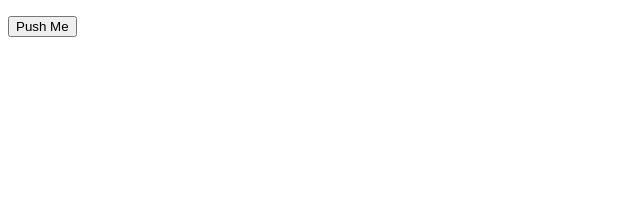
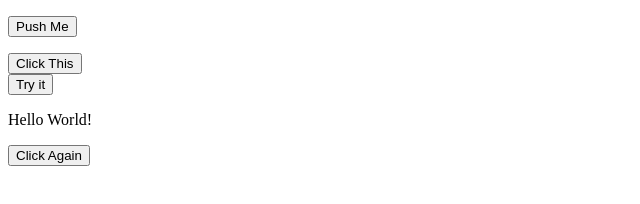
Before and after one commit to JoshuaRolph/JavaScript-Projects, a plain HTML site: page Project8_string_methods/index.html in a window 1280 px wide. Shown: the whole page, without its empty margins (0-640 px from the left). Drawn offline with Linux system fonts and the light colour scheme.

Commit message:
Update index.html

```diff
--- a/Project8_string_methods/index.html
+++ b/Project8_string_methods/index.html
@@ -8,6 +8,7 @@
     </head>
 
 <body>
+<!--Concatenate Example-->
     <div>
         <div>
             <div>
@@ -16,6 +17,27 @@
             </div>
         </div>
     </div>
+<!--End Concatenate Example-->
 
+<!--Slice Method-->
+    <div>
+        <div>
+            <p id="Slice"></p>
+            <button onclick="slice_Method()">Click This</button>
+        </div>
+    </div>
+<!--End Slice Method-->
 
+<!--ToUpperCase Method-->
+            <button onclick="myFunction()">Try it</button>
+        <p id="demo">Hello World!</p>
+<!--End ToUpperCase Method-->
+
+<!--String Number Method-->
+    <div>
+        <div>
+            <p id="Numbers_to_string"></p>
+            <button onclick="string_Method()">Click Again</button>
+        </div>
+    </div>
 </body>
```
